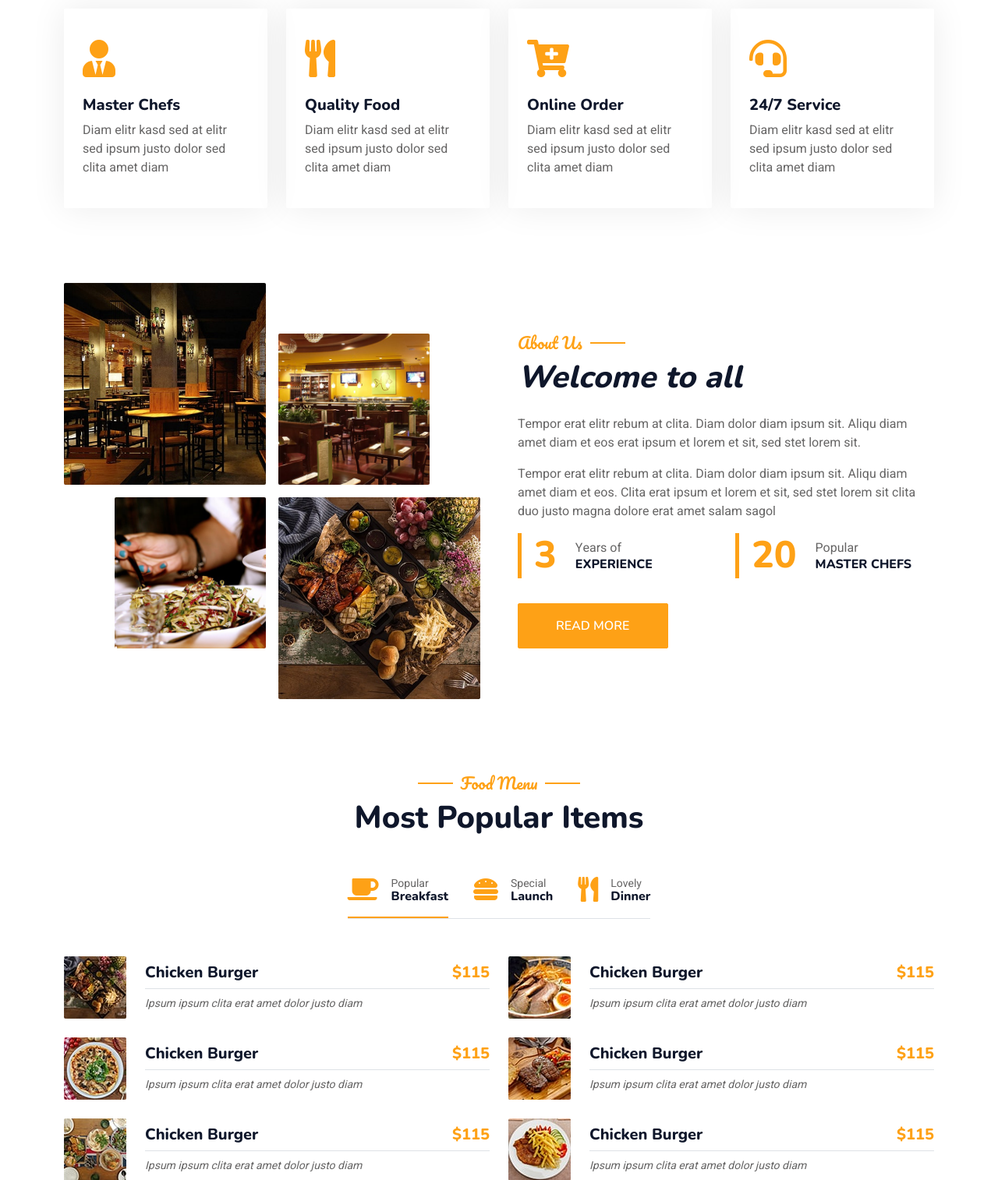
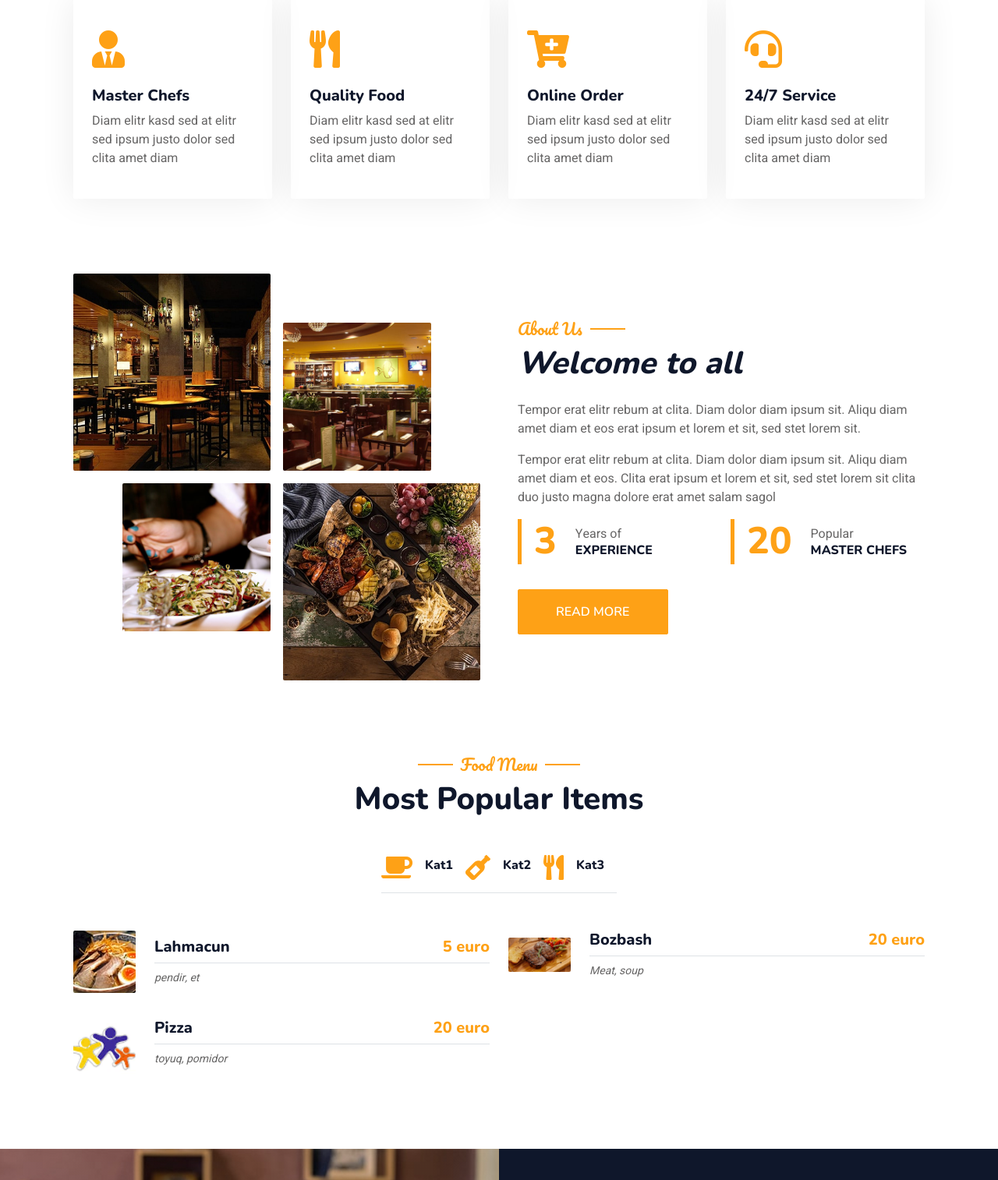
Before and after one commit to intiqamquluzada/fizuli-restaurant, a Django app: page / in a window 1280 px wide. Shown: the part 907-2421 px from the top of the page at 78% size. Run offline with Django 4.2, Linux system fonts and the light colour scheme; data comes from the database, SQL or seed files in the repository; both versions use the stored data as it was after the commit; some libraries are stand-ins or nearby versions.

Commit message:
menu failed

```diff
--- a/restaurant/models.py
+++ b/restaurant/models.py
@@ -84,6 +84,7 @@ class Service(DateMixin, SlugMixin):
 
 class Category(DateMixin, SlugMixin):
     name = models.CharField(max_length=255, verbose_name="Kateqoriyalar")
+    icon_link = models.TextField(verbose_name="Ikon", null=True, blank=True)
 
     def __str__(self):
         return self.name
--- a/restaurant/views.py
+++ b/restaurant/views.py
@@ -1,19 +1,29 @@
 from django.shortcuts import render
-from restaurant.models import AboutModel, Personal, Service, Menu, Contact, HomeHeader
+from django.http import JsonResponse
+
+from restaurant.models import AboutModel, Personal, Service, Menu, Contact, HomeHeader, Category
 from restaurant.forms import ContactForm, ReserveForm
 from django.contrib import messages
+import json
 
 def home_view(request):
     about = AboutModel.objects.first()
     workers = Personal.objects.order_by("-created_at")[:4]
     home_header = HomeHeader.objects.first()
-
+    categories = Category.objects.order_by("name")
+    menu_1 = Menu.objects.all()
+    cat = request.POST.get("cat_id")
+    if cat == '1':
+        menu_1 = Menu.objects.filter(category__id=cat)
+        print(menu_1)
 
 
     context = {
         "index_about": about,
         "index_workers": workers,
         "home_header": home_header,
+        "categories": categories,
+        "menu_1": menu_1,
     }
     return render(request, "index.html", context)
 
--- a/templates/base.html
+++ b/templates/base.html
@@ -11,7 +11,7 @@
     <meta content="" name="description">
 
     <!-- Favicon -->
-    <link href="img/favicon.ico" rel="icon">
+    <link href="{{details.logo.url}}" rel="icon">
 
     <!-- Google Web Fonts -->
     <link rel="preconnect" href="https://fonts.googleapis.com">
@@ -26,7 +26,7 @@
     <link href="{% static 'lib/animate/animate.min.css' %}" rel="stylesheet">
     <link href="{% static 'lib/owlcarousel/assets/owl.carousel.min.css' %}" rel="stylesheet">
     <link href="{% static 'lib/tempusdominus/css/tempusdominus-bootstrap-4.min.css' %}" rel="stylesheet" />
-
+    <link rel="stylesheet" href="https://cdnjs.cloudflare.com/ajax/libs/bootstrap/5.3.2/css/bootstrap.min.css" integrity="sha512-b2QcS5SsA8tZodcDtGRELiGv5SaKSk1vDHDaQRda0htPYWZ6046lr3kJ5bAAQdpV2mmA/4v0wQF9MyU6/pDIAg==" crossorigin="anonymous" referrerpolicy="no-referrer" />
     <!-- Customized Bootstrap Stylesheet -->
     <link href="{% static 'css/bootstrap.min.css' %}" rel="stylesheet">
 
--- a/templates/index.html
+++ b/templates/index.html
@@ -128,133 +128,96 @@
                 </div>
                 <div class="tab-class text-center wow fadeInUp" data-wow-delay="0.1s">
                     <ul class="nav nav-pills d-inline-flex justify-content-center border-bottom mb-5">
+                       {% for cat in categories %}
+
                         <li class="nav-item">
-                            <a class="d-flex align-items-center text-start mx-3 ms-0 pb-3 active" data-bs-toggle="pill" href="#tab-1">
-                                <i class="fa fa-coffee fa-2x text-primary"></i>
+                            <a class="d-flex align-items-center text-start mx-3 ms-0 pb-3 cat-link" data-cat-id="{{ cat.id }}" data-bs-toggle="pill" href="#tab-{{cat.id}}" >
+
+                                <i class="fa fa-{{cat.icon_link}} fa-2x text-primary" ></i>
                                 <div class="ps-3">
-                                    <small class="text-body">Popular</small>
-                                    <h6 class="mt-n1 mb-0">Breakfast</h6>
+                                    <h6 class="mt-n1 mb-0">{{cat.name}}</h6>
+
                                 </div>
                             </a>
                         </li>
-                        <li class="nav-item">
-                            <a class="d-flex align-items-center text-start mx-3 pb-3" data-bs-toggle="pill" href="#tab-2">
-                                <i class="fa fa-hamburger fa-2x text-primary"></i>
-                                <div class="ps-3">
-                                    <small class="text-body">Special</small>
-                                    <h6 class="mt-n1 mb-0">Launch</h6>
-                                </div>
-                            </a>
-                        </li>
-                        <li class="nav-item">
-                            <a class="d-flex align-items-center text-start mx-3 me-0 pb-3" data-bs-toggle="pill" href="#tab-3">
-                                <i class="fa fa-utensils fa-2x text-primary"></i>
-                                <div class="ps-3">
-                                    <small class="text-body">Lovely</small>
-                                    <h6 class="mt-n1 mb-0">Dinner</h6>
-                                </div>
-                            </a>
-                        </li>
+
+
+
+
+
+                       {% endfor %}
+
                     </ul>
+<script src="https://code.jquery.com/jquery-3.6.0.min.js"></script>
+
+<script>
+$(document).ready(function(){
+    $(".cat-link").on("click", function(event){
+        event.preventDefault(); // Sayfa yenilemesini önlemek için tıklamayı durdurun
+
+        // Veriyi alın
+        var catId = $(this).data("cat-id");
+
+        // CSRF token'ını alın
+        var csrfToken = getCookie("csrftoken");
+
+        // AJAX isteği oluşturun ve veriyi gönderin
+        $.ajax({
+            url: "/",
+            type: "POST",
+            data: { cat_id: catId },
+            headers: {
+                "X-CSRFToken": csrfToken // CSRF token'ını başlık olarak ekleyin
+            },
+            success: function(response){
+                // İsteğin başarılı bir şekilde tamamlandığında burada işlemler yapabilirsiniz
+                console.log("Veri gönderildi ve işlendi.");
+                console.log(catId)
+            },
+            error: function(error){
+                // İsteğin bir hata ile sonuçlandığında burada işlemler yapabilirsiniz
+                console.error("Hata oluştu: " + error);
+            }
+        });
+    });
+
+    // CSRF token'ını almak için yardımcı bir işlev
+    function getCookie(name) {
+        var cookieValue = null;
+        if (document.cookie && document.cookie !== "") {
+            var cookies = document.cookie.split(";");
+            for (var i = 0; i < cookies.length; i++) {
+                var cookie = cookies[i].trim();
+                if (cookie.substring(0, name.length + 1) === name + "=") {
+                    cookieValue = decodeURIComponent(cookie.substring(name.length + 1));
+                    break;
+                }
+            }
+        }
+        return cookieValue;
+    }
+});
+</script>
+
+
                     <div class="tab-content">
                         <div id="tab-1" class="tab-pane fade show p-0 active">
                             <div class="row g-4">
+                                {% for i in menu_1 %}
+
                                 <div class="col-lg-6">
                                     <div class="d-flex align-items-center">
-                                        <img class="flex-shrink-0 img-fluid rounded" src="{% static 'img/menu-1.jpg' %}" alt="" style="width: 80px;">
+                                        <img class="flex-shrink-0 img-fluid rounded" src="{{i.image.url}}" alt="" style="width: 80px;">
                                         <div class="w-100 d-flex flex-column text-start ps-4">
                                             <h5 class="d-flex justify-content-between border-bottom pb-2">
-                                                <span>Chicken Burger</span>
-                                                <span class="text-primary">$115</span>
+                                                <span>{{i.food_name}}</span>
+                                                <span class="text-primary">{{i.price}} euro</span>
                                             </h5>
-                                            <small class="fst-italic">Ipsum ipsum clita erat amet dolor justo diam</small>
+                                            <small class="fst-italic">{{i.receipt}}</small>
                                         </div>
                                     </div>
                                 </div>
-                                <div class="col-lg-6">
-                                    <div class="d-flex align-items-center">
-                                        <img class="flex-shrink-0 img-fluid rounded" src="{% static 'img/menu-2.jpg' %}" alt="" style="width: 80px;">
-                                        <div class="w-100 d-flex flex-column text-start ps-4">
-                                            <h5 class="d-flex justify-content-between border-bottom pb-2">
-                                                <span>Chicken Burger</span>
-                                                <span class="text-primary">$115</span>
-                                            </h5>
-                                            <small class="fst-italic">Ipsum ipsum clita erat amet dolor justo diam</small>
-                                        </div>
-                                    </div>
-                                </div>
-                                <div class="col-lg-6">
-                                    <div class="d-flex align-items-center">
-                                        <img class="flex-shrink-0 img-fluid rounded" src="{% static 'img/menu-3.jpg' %}" alt="" style="width: 80px;">
-                                        <div class="w-100 d-flex flex-column text-start ps-4">
-                                            <h5 class="d-flex justify-content-between border-bottom pb-2">
-                                                <span>Chicken Burger</span>
-                                                <span class="text-primary">$115</span>
-                                            </h5>
-                                            <small class="fst-italic">Ipsum ipsum clita erat amet dolor justo diam</small>
-                                        </div>
-                                    </div>
-                                </div>
-                                <div class="col-lg-6">
-                                    <div class="d-flex align-items-center">
-                                        <img class="flex-shrink-0 img-fluid rounded" src="{% static 'img/menu-4.jpg' %}" alt="" style="width: 80px;">
-                                        <div class="w-100 d-flex flex-column text-start ps-4">
-                                            <h5 class="d-flex justify-content-between border-bottom pb-2">
-                                                <span>Chicken Burger</span>
-                                                <span class="text-primary">$115</span>
-                                            </h5>
-                                            <small class="fst-italic">Ipsum ipsum clita erat amet dolor justo diam</small>
-                                        </div>
-                                    </div>
-                                </div>
-                                <div class="col-lg-6">
-                                    <div class="d-flex align-items-center">
-                                        <img class="flex-shrink-0 img-fluid rounded" src="{% static 'img/menu-5.jpg' %}" alt="" style="width: 80px;">
-                                        <div class="w-100 d-flex flex-column text-start ps-4">
-                                            <h5 class="d-flex justify-content-between border-bottom pb-2">
-                                                <span>Chicken Burger</span>
-                                                <span class="text-primary">$115</span>
-                                            </h5>
-                                            <small class="fst-italic">Ipsum ipsum clita erat amet dolor justo diam</small>
-                                        </div>
-                                    </div>
-                                </div>
-                                <div class="col-lg-6">
-                                    <div class="d-flex align-items-center">
-                                        <img class="flex-shrink-0 img-fluid rounded" src="{% static 'img/menu-6.jpg' %}" alt="" style="width: 80px;">
-                                        <div class="w-100 d-flex flex-column text-start ps-4">
-                                            <h5 class="d-flex justify-content-between border-bottom pb-2">
-                                                <span>Chicken Burger</span>
-                                                <span class="text-primary">$115</span>
-                                            </h5>
-                                            <small class="fst-italic">Ipsum ipsum clita erat amet dolor justo diam</small>
-                                        </div>
-                                    </div>
-                                </div>
-                                <div class="col-lg-6">
-                                    <div class="d-flex align-items-center">
-                                        <img class="flex-shrink-0 img-fluid rounded" src="{% static 'img/menu-7.jpg' %}" alt="" style="width: 80px;">
-                                        <div class="w-100 d-flex flex-column text-start ps-4">
-                                            <h5 class="d-flex justify-content-between border-bottom pb-2">
-                                                <span>Chicken Burger</span>
-                                                <span class="text-primary">$115</span>
-                                            </h5>
-                                            <small class="fst-italic">Ipsum ipsum clita erat amet dolor justo diam</small>
-                                        </div>
-                                    </div>
-                                </div>
-                                <div class="col-lg-6">
-                                    <div class="d-flex align-items-center">
-                                        <img class="flex-shrink-0 img-fluid rounded" src="{% static 'img/menu-8.jpg' %}" alt="" style="width: 80px;">
-                                        <div class="w-100 d-flex flex-column text-start ps-4">
-                                            <h5 class="d-flex justify-content-between border-bottom pb-2">
-                                                <span>Chicken Burger</span>
-                                                <span class="text-primary">$115</span>
-                                            </h5>
-                                            <small class="fst-italic">Ipsum ipsum clita erat amet dolor justo diam</small>
-                                        </div>
-                                    </div>
-                                </div>
+                               {% endfor %}
                             </div>
                         </div>
                         <div id="tab-2" class="tab-pane fade show p-0">
```
Also changed, not shown: db.sqlite3, media/category/D3b75GofpGOFb29/hero.png (added), media/category/OA0rtQVTZHEG2sa/menu-2.jpg (added), media/category/mVPorr2CESrjZ9B/about-2.jpg (added), media/menu/OdoIxcooRCBIKmu/menu-2.jpg (added), media/menu/sxHhUcuNFNrY9mw/bg-hero.jpg (added), restaurant/admin.py (line endings or trailing spaces), restaurant/migrations/0016_category_icon_link.py (added), restaurant/migrations/0017_alter_category_icon_link.py (added), restaurant/migrations/0018_alter_category_icon_link.py (added), services/uploader.py (line endings or trailing spaces).
